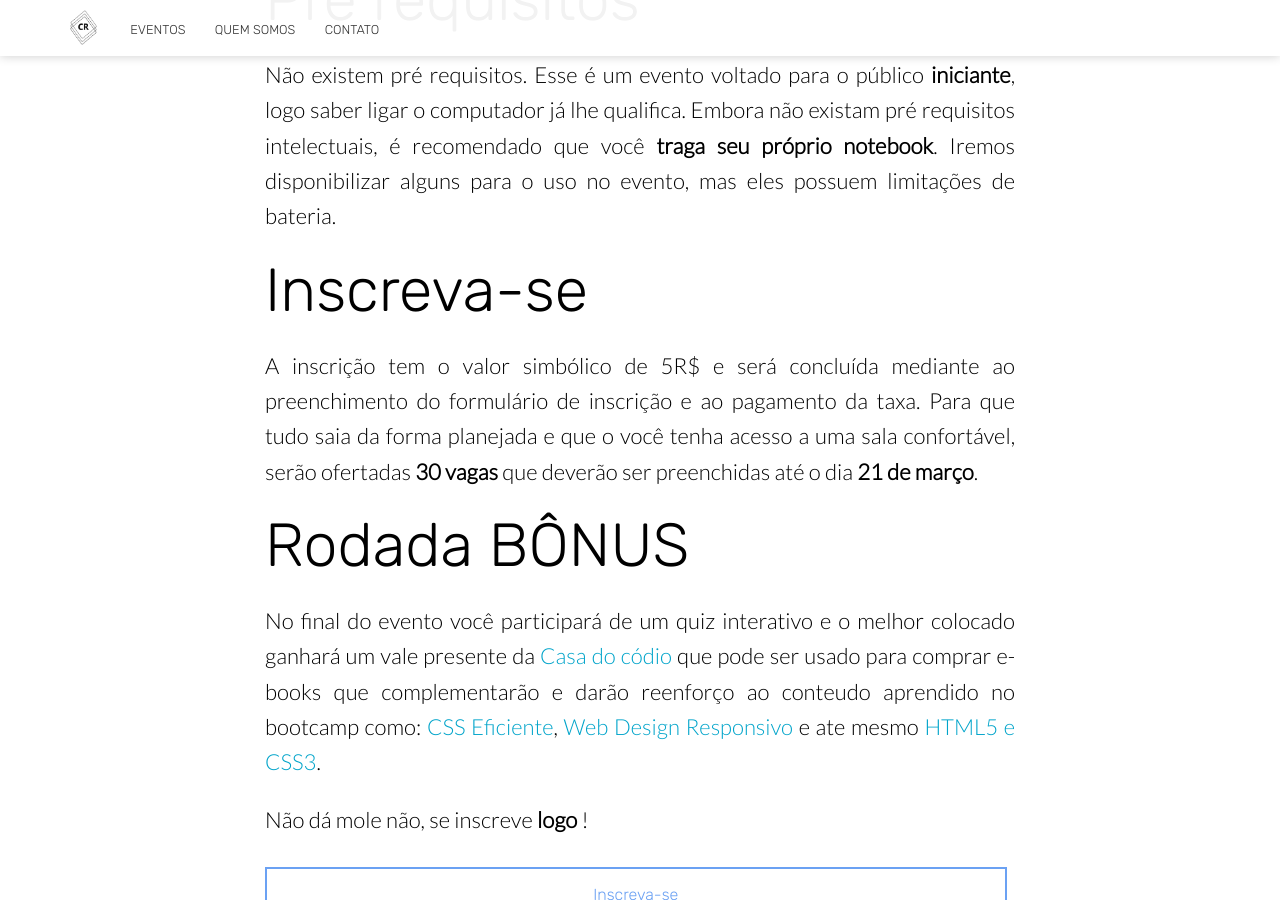
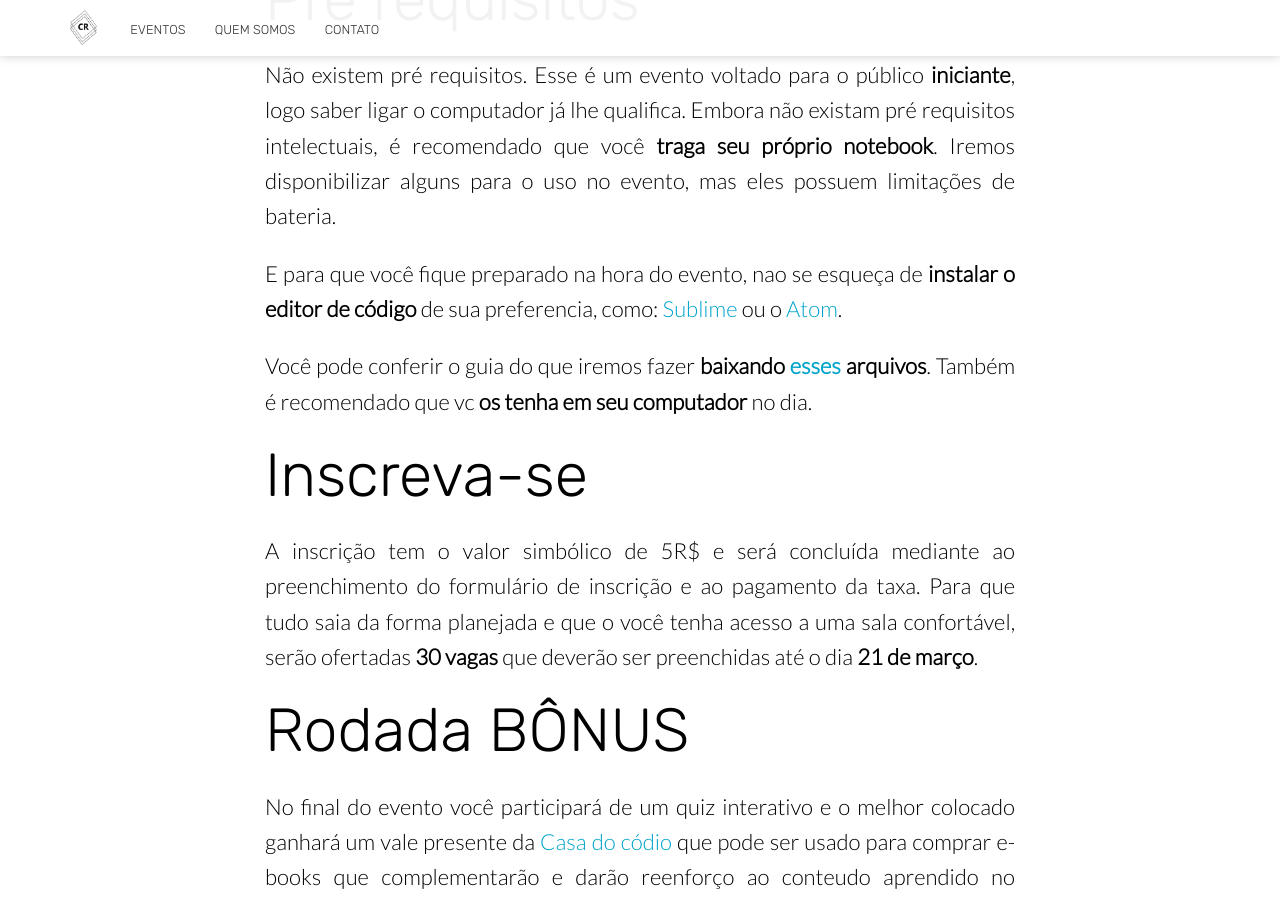
Before and after one commit to codered-co/codered-co, a Jekyll site: the page built from _posts/2019-03-07-introWebDev.md, in a window 1280 px wide and 900 px high, scrolled down 2161 px. Built offline with Jekyll 4.4.1, drawn with Linux system fonts in a browser that asks for light colours; nearby versions of some CDN libraries; comment, search, counter and statistics services are not loaded.

Commit message:
[CHANGES] - Mudanças no post , alguns arquivos adicionados.

```diff
--- a/_posts/2019-03-07-introWebDev.md
+++ b/_posts/2019-03-07-introWebDev.md
@@ -41,6 +42,10 @@ Trabalhamos também com uma metodologia de sincronia a cada uma hora. Então se
 Não existem pré requisitos. Esse é um evento voltado para o público **iniciante**, logo saber ligar o computador já lhe qualifica.
 Embora não existam pré requisitos intelectuais, é recomendado que você **traga seu próprio notebook**. Iremos disponibilizar alguns para o uso no evento, mas eles possuem limitações de bateria.
 
+E para que você fique preparado na hora do evento, nao se esqueça de **instalar o editor de código** de sua preferencia, como: [Sublime](https://www.sublimetext.com/3) ou o [Atom](https://atom.io/).
+
+Você pode conferir o guia do que iremos fazer **baixando [esses]({{page.files}}) arquivos**. Também é recomendado que vc **os tenha em seu computador** no dia.
+
 # Inscreva-se
 
 A inscrição tem o valor simbólico de 5R$ e será concluída mediante ao preenchimento do formulário de inscrição e ao pagamento da taxa. Para que tudo saia da forma planejada e que o você tenha acesso a uma sala confortável, serão ofertadas **30 vagas** que deverão ser preenchidas até o dia **21 de março**.
--- a/index.html
+++ b/index.html
@@ -17,7 +17,7 @@ bottom_image: https://i.ytimg.com/vi/z2rBvX_w4sk/maxresdefault.jpg
 
 
 
-	<video class="hero-video" loop="" autoplay="" muted="" poster="img/coding.png">
+	<video class="hero-video" loop="" autoplay="" muted="" poster="images/coding.png">
             <source type="video/webm" src="images/coding.webm">
             <source type="video/mp4" src="images/coding.mp4">
            	<img src="images/coding.png" alt="" />
```
Also changed, not shown: other parts of _posts/2019-03-07-introWebDev.md (+1 -0 lines), _data/footer.yml (+7 -3 lines), 14 other files.
